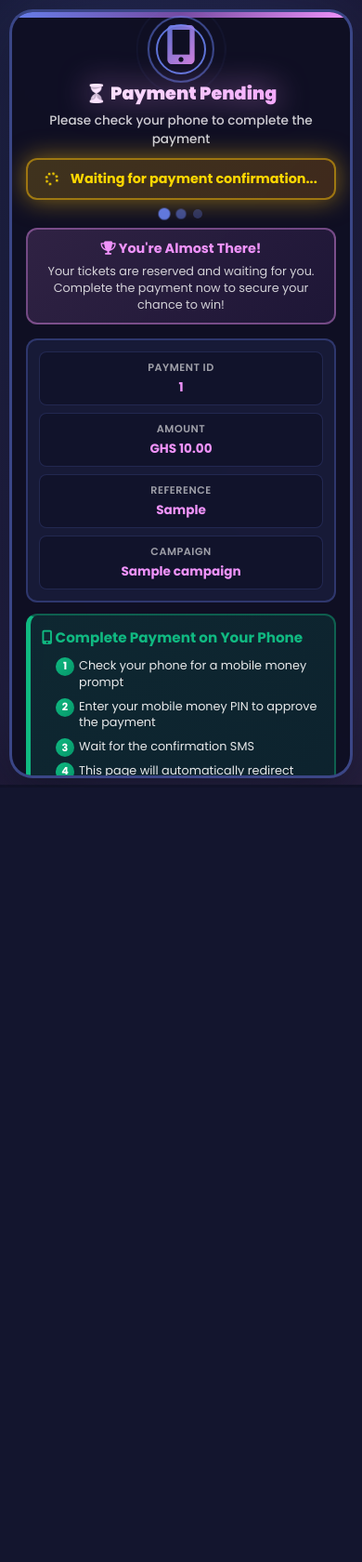
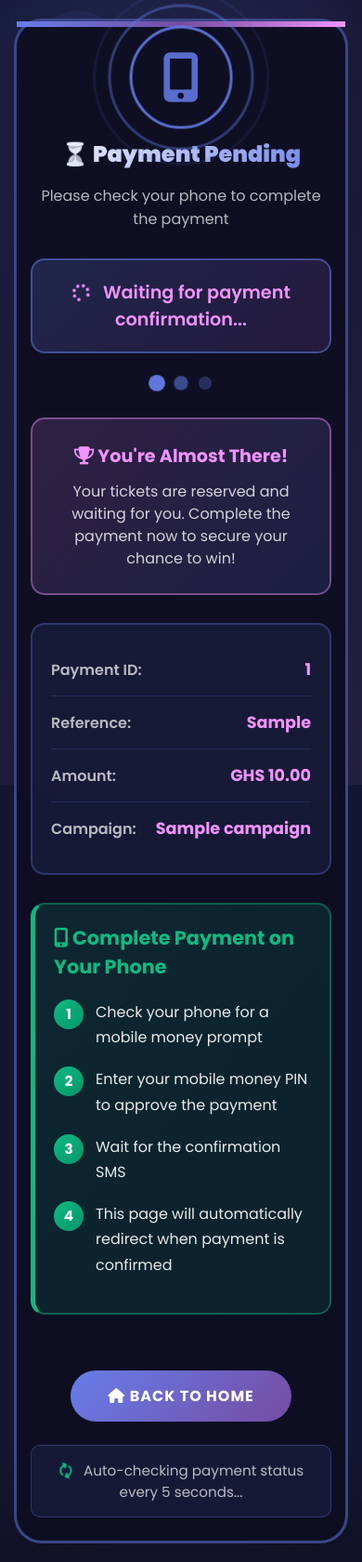
Before and after one commit to ekowmensah/raffle, a PHP site: template app/views/public/payment-pending.php in a window 390 px wide. Shown: the whole page at 93% size. Before the commit the page ends 844 px from the top, so only its background shows below. Run offline with PHP 8.4, Linux system fonts and the light colour scheme; the template is opened without the code that fills it: most values are stand-ins (such as "Sample title", 1, 10 or a date in 2020); some libraries are stand-ins or nearby versions.

Commit message:
git push

```diff
--- a/app/views/public/payment-pending.php
+++ b/app/views/public/payment-pending.php
@@ -18,11 +18,11 @@
             background: #0f0f23;
             min-height: 100vh;
             display: flex;
-            align-items: center;
+            align-items: flex-start;
             justify-content: center;
-            padding: 20px;
+            padding: 40px 20px;
             position: relative;
-            overflow: hidden;
+            overflow-y: auto;
         }
 
         body::before {
@@ -57,16 +57,14 @@
             background: rgba(15, 15, 35, 0.95);
             backdrop-filter: blur(20px);
             border: 3px solid rgba(102, 126, 234, 0.5);
-            border-radius: 25px;
+            border-radius: 30px;
             box-shadow: 0 20px 60px rgba(0,0,0,0.5), 0 0 100px rgba(102, 126, 234, 0.3);
-            max-width: 1100px;
-            width: 95%;
-            padding: 30px;
+            padding: 50px 40px;
+            max-width: 900px;
+            width: 100%;
             text-align: center;
             position: relative;
-            overflow: hidden;
-            animation: slideIn 0.5s ease-out;
-            max-height: 95vh;
+            overflow: visible;
         }
 
         @keyframes slideIn {
@@ -93,20 +91,23 @@
         /* Animated phone icon */
         .phone-animation {
             position: relative;
-            width: 80px;
-            height: 80px;
-            margin: 0 auto 15px;
+            width: 100px;
+            height: 100px;
+            margin: 0 auto 30px;
+            position: relative;
+            display: flex;
+            align-items: center;
+            justify-content: center;
         }
 
         .phone-icon {
-            font-size: 60px;
-            background: linear-gradient(135deg, #667eea, #f093fb);
-            -webkit-background-clip: text;
-            -webkit-text-fill-color: transparent;
-            animation: pulse 2s ease-in-out infinite;
+            font-size: 80px;
+            color: #667eea;
+            z-index: 2;
+            animation: phonePulse 2s ease-in-out infinite;
         }
 
-        @keyframes pulse {
+        @keyframes phonePulse {
             0%, 100% { transform: scale(1); opacity: 1; }
             50% { transform: scale(1.1); opacity: 0.8; }
         }
@@ -116,11 +117,11 @@
             top: 50%;
             left: 50%;
             transform: translate(-50%, -50%);
-            width: 80px;
-            height: 80px;
-            border: 2px solid #667eea;
+            width: 100px;
+            height: 100px;
+            border: 3px solid #667eea;
             border-radius: 50%;
-            animation: ripple 2s ease-out infinite;
+            animation: ripple 1.5s ease-out infinite;
         }
 
         .ripple:nth-child(2) {
@@ -133,25 +134,24 @@
 
         @keyframes ripple {
             0% {
-                width: 80px;
-                height: 80px;
+                width: 100px;
+                height: 100px;
                 opacity: 1;
             }
             100% {
-                width: 140px;
-                height: 140px;
+                width: 200px;
+                height: 200px;
                 opacity: 0;
             }
         }
 
         h1 {
-            background: linear-gradient(135deg, #fff, #f093fb);
+            background: linear-gradient(135deg, #fff, #667eea);
             -webkit-background-clip: text;
             -webkit-text-fill-color: transparent;
-            margin-bottom: 10px;
-            font-size: 2rem;
+            font-size: 2.5rem;
             font-weight: 900;
-            animation: glow 2s ease-in-out infinite;
+            margin-bottom: 15px;
         }
 
         @keyframes glow {
@@ -160,27 +160,20 @@
         }
 
         .subtitle {
-            color: rgba(255,255,255,0.8);
-            font-size: 1rem;
-            margin-bottom: 20px;
-            font-weight: 500;
+            color: rgba(255,255,255,0.7);
+            font-size: 1.1rem;
+            margin-bottom: 30px;
         }
 
         .status {
-            background: linear-gradient(135deg, rgba(255, 193, 7, 0.2), rgba(255, 152, 0, 0.2));
-            border: 2px solid rgba(255, 193, 7, 0.5);
-            color: #ffd700;
-            padding: 15px;
-            border-radius: 12px;
-            margin: 15px 0;
-            font-size: 1.1rem;
-            font-weight: 700;
-            animation: statusPulse 2s ease-in-out infinite;
-        }
-
-        @keyframes statusPulse {
-            0%, 100% { box-shadow: 0 0 20px rgba(255, 193, 7, 0.3); }
-            50% { box-shadow: 0 0 30px rgba(255, 193, 7, 0.6); }
+            background: linear-gradient(135deg, rgba(102, 126, 234, 0.2), rgba(118, 75, 162, 0.2));
+            border: 2px solid rgba(102, 126, 234, 0.5);
+            padding: 20px;
+            border-radius: 15px;
+            margin: 25px 0;
+            font-size: 1.2rem;
+            font-weight: 600;
+            color: #f093fb;
         }
 
         .status i {
@@ -193,27 +186,25 @@
             to { transform: rotate(360deg); }
         }
 
-        /* Horizontal layout for content */
-        .content-grid {
-            display: grid;
-            grid-template-columns: 1fr 1fr;
-            gap: 15px;
-            margin: 15px 0;
+        /* Vertical layout for content */
+        .content-section {
+            margin: 30px 0;
         }
 
         .info {
             background: rgba(102, 126, 234, 0.1);
             border: 2px solid rgba(102, 126, 234, 0.3);
-            padding: 15px;
-            border-radius: 12px;
+            padding: 25px;
+            border-radius: 15px;
             text-align: left;
+            margin-bottom: 30px;
         }
 
         .info-row {
             display: flex;
             justify-content: space-between;
             align-items: center;
-            padding: 8px 0;
+            padding: 15px 0;
             border-bottom: 1px solid rgba(102, 126, 234, 0.2);
         }
 
@@ -224,14 +215,14 @@
         .info-label {
             font-weight: 600;
             color: rgba(255,255,255,0.7);
-            font-size: 0.85rem;
+            font-size: 1rem;
             flex-shrink: 0;
         }
 
         .info-value {
             color: #f093fb;
             font-weight: 700;
-            font-size: 0.9rem;
+            font-size: 1.1rem;
             text-align: right;
             word-break: break-word;
         }
@@ -240,65 +231,65 @@
             background: linear-gradient(135deg, rgba(16, 185, 129, 0.15), rgba(5, 150, 105, 0.15));
             border: 2px solid rgba(16, 185, 129, 0.4);
             border-left: 5px solid #10b981;
-            padding: 20px;
+            padding: 30px;
             text-align: left;
-            border-radius: 12px;
+            border-radius: 15px;
         }
 
         .instructions h3 {
             color: #10b981;
-            margin-bottom: 15px;
-            font-size: 1.1rem;
+            font-size: 1.3rem;
+            margin-bottom: 20px;
             font-weight: 700;
         }
 
         .instructions ol {
-            margin-left: 20px;
-            counter-reset: item;
+            margin: 0;
+            padding-left: 0;
             list-style: none;
         }
 
         .instructions li {
-            margin: 10px 0;
             color: rgba(255,255,255,0.9);
-            font-size: 0.9rem;
-            line-height: 1.5;
-            counter-increment: item;
+            margin: 18px 0;
+            font-size: 1rem;
+            line-height: 1.7;
             position: relative;
-            padding-left: 30px;
+            padding-left: 45px;
         }
 
         .instructions li::before {
-            content: counter(item);
+            content: attr(data-number);
             position: absolute;
             left: 0;
             top: 0;
             background: linear-gradient(135deg, #10b981, #059669);
             color: white;
-            width: 22px;
-            height: 22px;
+            width: 32px;
+            height: 32px;
             border-radius: 50%;
             display: flex;
             align-items: center;
             justify-content: center;
             font-weight: 700;
-            font-size: 0.75rem;
+            font-size: 0.95rem;
         }
 
         .btn {
             display: inline-block;
-            padding: 12px 30px;
+            padding: 15px 40px;
             background: linear-gradient(135deg, #667eea, #764ba2);
             color: white;
-            text-decoration: none;
+            border: none;
             border-radius: 50px;
             font-weight: 700;
-            margin-top: 15px;
+            font-size: 1rem;
+            text-decoration: none;
+            display: inline-block;
+            margin-top: 30px;
             transition: all 0.3s;
-            box-shadow: 0 8px 20px rgba(102, 126, 234, 0.4);
             text-transform: uppercase;
             letter-spacing: 1px;
-            font-size: 0.85rem;
         }
 
         .btn:hover {
@@ -309,13 +300,13 @@
         }
 
         .auto-check {
-            color: rgba(255,255,255,0.6);
-            font-size: 0.85rem;
-            margin-top: 15px;
-            padding: 10px;
             background: rgba(102, 126, 234, 0.1);
+            border: 1px solid rgba(102, 126, 234, 0.3);
+            padding: 15px;
             border-radius: 10px;
-            border: 1px solid rgba(102, 126, 234, 0.2);
+            margin-top: 25px;
+            font-size: 0.95rem;
+            color: rgba(255,255,255,0.7);
         }
 
         .auto-check i {
@@ -326,12 +317,11 @@
 
         /* Motivational messages */
         .motivation {
-            background: linear-gradient(135deg, rgba(240, 147, 251, 0.15), rgba(118, 75, 162, 0.15));
+            background: linear-gradient(135deg, rgba(240, 147, 251, 0.15), rgba(102, 126, 234, 0.15));
             border: 2px solid rgba(240, 147, 251, 0.4);
-            border-radius: 12px;
-            padding: 15px;
-            margin: 15px 0;
-            animation: fadeIn 1s ease-in;
+            border-radius: 15px;
+            padding: 25px;
+            margin: 30px 0;
         }
 
         @keyframes fadeIn {
@@ -341,31 +331,31 @@
 
         .motivation h4 {
             color: #f093fb;
-            font-size: 1rem;
+            font-size: 1.2rem;
+            margin-bottom: 12px;
             font-weight: 700;
-            margin-bottom: 8px;
         }
 
         .motivation p {
             color: rgba(255,255,255,0.8);
             line-height: 1.5;
             margin: 0;
-            font-size: 0.9rem;
+            font-size: 1rem;
         }
 
         /* Progress dots */
         .progress-dots {
             display: flex;
             justify-content: center;
-            gap: 8px;
-            margin: 12px 0;
+            gap: 12px;
+            margin: 20px 0;
         }
 
         .dot {
-            width: 12px;
-            height: 12px;
+            width: 14px;
+            height: 14px;
+            background: rgba(102, 126, 234, 0.3);
             border-radius: 50%;
-            background: rgba(102, 126, 234, 0.3);
             animation: dotPulse 1.5s ease-in-out infinite;
         }
 
@@ -377,193 +367,63 @@
             50% { background: #667eea; transform: scale(1.3); }
         }
 
-        /* Mobile info grid - 3 columns */
-        .info-grid-mobile {
-            display: none;
-        }
-
         @media (max-width: 992px) {
-            .content-grid {
-                grid-template-columns: 1fr;
-                gap: 12px;
+            body {
+                padding: 20px 15px;
             }
         }
 
         @media (max-width: 768px) {
             body {
-                padding: 10px;
+                padding: 20px 15px;
             }
 
             .container {
-                padding: 15px;
-                max-height: 98vh;
-                width: 100%;
+                padding: 30px 20px;
             }
 
             h1 {
-                font-size: 1.4rem;
-                margin-bottom: 5px;
+                font-size: 1.8rem;
             }
 
             .subtitle {
-                font-size: 0.85rem;
-                margin-bottom: 10px;
+                font-size: 1rem;
             }
 
             .phone-animation {
-                width: 50px;
-                height: 50px;
-                margin-bottom: 8px;
+                width: 80px;
+                height: 80px;
             }
 
             .phone-icon {
-                font-size: 40px;
+                font-size: 60px;
             }
 
-            .ripple {
-                width: 50px;
-                height: 50px;
-            }
-
-            @keyframes ripple {
-                0% {
-                    width: 50px;
-                    height: 50px;
-                    opacity: 1;
-                }
-                100% {
-                    width: 100px;
-                    height: 100px;
-                    opacity: 0;
-                }
-            }
-
-            .status {
-                padding: 10px;
-                font-size: 0.95rem;
-                margin: 10px 0;
-            }
-
-            .progress-dots {
-                margin: 8px 0;
-            }
-
-            .dot {
-                width: 10px;
-                height: 10px;
-            }
-
-            .motivation {
-                padding: 10px;
-                margin: 10px 0;
-            }
-
-            .motivation h4 {
-                font-size: 0.9rem;
-                margin-bottom: 5px;
-            }
-
-            .motivation p {
-                font-size: 0.8rem;
-                line-height: 1.4;
-            }
-
-            /* Mobile: Show 3-column grid for payment info */
             .info {
-                display: none;
-            }
-
-            .info-grid-mobile {
-                display: grid;
-                grid-template-columns: repeat(2, 1fr);
-                gap: 8px;
-                background: rgba(102, 126, 234, 0.1);
-                border: 2px solid rgba(102, 126, 234, 0.3);
-                padding: 12px;
-                border-radius: 12px;
-            }
-
-            .info-item-mobile {
-                background: rgba(15, 15, 35, 0.6);
-                padding: 8px;
-                border-radius: 8px;
-                border: 1px solid rgba(102, 126, 234, 0.2);
-            }
-
-            .info-item-mobile.full-width {
-                grid-column: 1 / -1;
-            }
-
-            .info-label-mobile {
-                font-size: 0.7rem;
-                color: rgba(255,255,255,0.6);
-                text-transform: uppercase;
-                letter-spacing: 0.5px;
-                margin-bottom: 3px;
-                font-weight: 600;
-            }
-
-            .info-value-mobile {
-                font-size: 0.85rem;
-                color: #f093fb;
-                font-weight: 700;
-                word-break: break-word;
+                padding: 20px;
             }
 
             .instructions {
-                padding: 12px;
-            }
-
-            .instructions h3 {
-                font-size: 0.95rem;
-                margin-bottom: 10px;
-            }
-
-            .instructions ol {
-                margin-left: 15px;
-            }
-
-            .instructions li {
-                font-size: 0.8rem;
-                margin: 8px 0;
-                padding-left: 25px;
-                line-height: 1.4;
-            }
-
-            .instructions li::before {
-                width: 20px;
-                height: 20px;
-                font-size: 0.7rem;
-            }
-
-            .btn {
-                padding: 10px 25px;
-                font-size: 0.8rem;
-                margin-top: 10px;
-            }
-
-            .auto-check {
-                font-size: 0.75rem;
-                padding: 8px;
-                margin-top: 10px;
+                padding: 20px;
             }
         }
 
         @media (max-width: 480px) {
-            h1 {
-                font-size: 1.2rem;
+            .container {
+                padding: 25px 15px;
             }
 
-            .status {
-                font-size: 0.9rem;
+            h1 {
+                font-size: 1.5rem;
             }
 
-            .info-grid-mobile {
-                grid-template-columns: 1fr;
+            .phone-animation {
+                width: 70px;
+                height: 70px;
             }
 
-            .info-item-mobile.full-width {
-                grid-column: 1;
+            .phone-icon {
+                font-size: 50px;
             }
         }
     </style>
@@ -600,8 +460,7 @@
             <p>Your tickets are reserved and waiting for you. Complete the payment now to secure your chance to win amazing prizes!</p>
         </div>
 
-        <div class="content-grid">
-            <!-- Desktop/Tablet View -->
+        <div class="content-section">
             <div class="info">
                 <div class="info-row">
                     <span class="info-label">Payment ID:</span>
@@ -621,33 +480,13 @@
                 </div>
             </div>
 
-            <!-- Mobile View - Grid Layout -->
-            <div class="info-grid-mobile">
-                <div class="info-item-mobile">
-                    <div class="info-label-mobile">Payment ID</div>
-                    <div class="info-value-mobile"><?= htmlspecialchars($data['payment']->id) ?></div>
-                </div>
-                <div class="info-item-mobile">
-                    <div class="info-label-mobile">Amount</div>
-                    <div class="info-value-mobile">GHS <?= number_format($data['payment']->amount, 2) ?></div>
-                </div>
-                <div class="info-item-mobile full-width">
-                    <div class="info-label-mobile">Reference</div>
-                    <div class="info-value-mobile"><?= htmlspecialchars($data['payment']->internal_reference) ?></div>
-                </div>
-                <div class="info-item-mobile full-width">
-                    <div class="info-label-mobile">Campaign</div>
-                    <div class="info-value-mobile"><?= htmlspecialchars($data['campaign']->name) ?></div>
-                </div>
-            </div>
-
             <div class="instructions">
                 <h3><i class="fas fa-mobile-alt"></i> Complete Payment on Your Phone</h3>
                 <ol>
-                    <li>Check your phone for a mobile money prompt</li>
-                    <li>Enter your mobile money PIN to approve the payment</li>
-                    <li>Wait for the confirmation SMS</li>
-                    <li>This page will automatically redirect when payment is confirmed</li>
+                    <li data-number="1">Check your phone for a mobile money prompt</li>
+                    <li data-number="2">Enter your mobile money PIN to approve the payment</li>
+                    <li data-number="3">Wait for the confirmation SMS</li>
+                    <li data-number="4">This page will automatically redirect when payment is confirmed</li>
                 </ol>
             </div>
         </div>
--- a/app/views/public/payment-success.php
+++ b/app/views/public/payment-success.php
@@ -203,6 +203,11 @@
             transition: all 0.3s;
             animation: slideIn 0.5s ease-out;
             animation-fill-mode: both;
+            text-align: center;
+            display: flex;
+            flex-direction: column;
+            align-items: center;
+            justify-content: center;
         }
 
         .ticket-card:hover {
```
